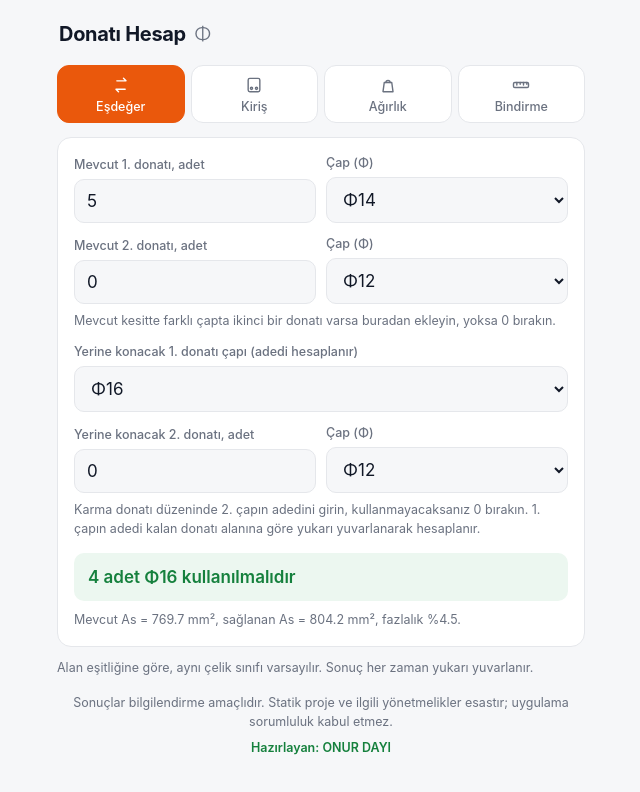
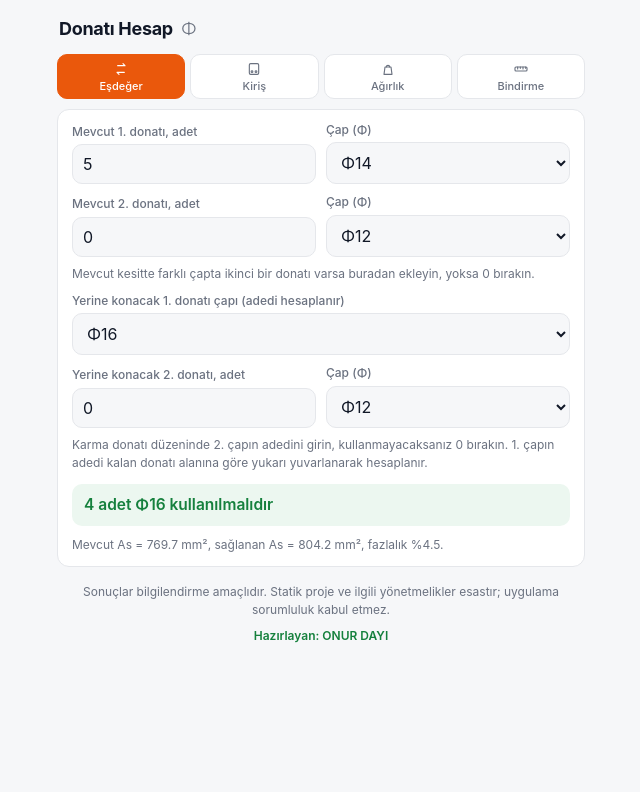
Before and after one commit to onurd55/depom, a plain HTML site: page index.html in a window 1280 px wide. Shown: the whole page, without its empty margins (319-959 px from the left). Drawn offline with Linux system fonts and the light colour scheme.

Commit message:
Add files via upload

```diff
--- a/index.html
+++ b/index.html
@@ -18,30 +18,35 @@ box-sizing:border-box;padding-top:env(safe-area-inset-top,0px);padding-bottom:en
 :root[data-theme="dark"]{--bg:#0d1117;--card:#151a22;--tx:#eef1f5;--mu:#8b94a3;--ac:#eef1f5;--ok:#4ade80;--no:#f87171;--bd:#242c38;--okbg:#10281a;--nobg:#2b1416}
 html{scroll-padding-top:env(safe-area-inset-top,0px);background:var(--bg)}
 *{box-sizing:border-box}
-body{margin:0 auto;background:var(--bg);color:var(--tx);font:16px/1.45 -apple-system,BlinkMacSystemFont,"SF Pro Text","Segoe UI",Roboto,sans-serif;max-width:560px;padding:18px 16px 32px;-webkit-font-smoothing:antialiased}
-.hd{display:flex;align-items:baseline;gap:8px;margin:2px 2px 16px}
-.hd h1{margin:0;font-size:20px;font-weight:650;letter-spacing:-.3px}
-.hd span{font-size:20px;font-weight:300;color:var(--mu)}
-.tabs{display:flex;gap:6px;margin-bottom:14px}
-.tabs button{flex:1;display:flex;flex-direction:column;align-items:center;gap:4px;padding:9px 2px 8px;border:1px solid var(--bd);background:var(--card);color:var(--mu);border-radius:12px;font-size:12.5px;font-weight:500;font-family:inherit}
+body{margin:0 auto;background:var(--bg);color:var(--tx);font:15px/1.45 -apple-system,BlinkMacSystemFont,"SF Pro Text","Segoe UI",Roboto,sans-serif;max-width:560px;padding:14px 16px 28px;-webkit-font-smoothing:antialiased}
+.hd{display:flex;align-items:baseline;gap:8px;margin:2px 2px 12px}
+.hd h1{margin:0;font-size:18px;font-weight:650;letter-spacing:-.3px}
+.hd span{font-size:18px;font-weight:300;color:var(--mu)}
+.tabs{display:flex;gap:5px;margin-bottom:10px}
+.tabs button{flex:1;display:flex;flex-direction:column;align-items:center;gap:2px;padding:6px 2px 5px;border:1px solid var(--bd);background:var(--card);color:var(--mu);border-radius:10px;font-size:11px;font-weight:500;font-family:inherit}
 .tabs button.on{background:#ea580c;border-color:#ea580c;color:#fff}
-.tabs svg{width:20px;height:20px;stroke:currentColor;fill:none;stroke-width:1.7;stroke-linecap:round;stroke-linejoin:round}
-.card{background:var(--card);border:1px solid var(--bd);border-radius:14px;padding:4px 16px 16px;margin-bottom:12px}
-label{display:block;font-size:12.5px;font-weight:500;color:var(--mu);margin:12px 0 5px}
-input,select{width:100%;padding:11px 12px;font-size:17px;font-family:inherit;border:1px solid var(--bd);border-radius:10px;background:var(--bg);color:var(--tx);outline:none}
+.tabs svg{width:16px;height:16px;stroke:currentColor;fill:none;stroke-width:1.7;stroke-linecap:round;stroke-linejoin:round}
+.card{background:var(--card);border:1px solid var(--bd);border-radius:12px;padding:2px 14px 12px;margin-bottom:10px}
+label{display:block;font-size:12px;font-weight:500;color:var(--mu);margin:9px 0 4px}
+input,select{width:100%;padding:9px 10px;font-size:16px;font-family:inherit;border:1px solid var(--bd);border-radius:10px;background:var(--bg);color:var(--tx);outline:none}
 input:focus,select:focus{border-color:var(--tx)}
 .row{display:flex;gap:10px;align-items:end}.row>*{flex:1;min-width:0}
-.res{font-size:17px;font-weight:600;margin-top:14px;padding:12px 14px;border-radius:10px;background:var(--bg)}
+.res{font-size:15.5px;font-weight:600;margin-top:12px;padding:10px 12px;border-radius:10px;background:var(--bg)}
 .res.ok,.res:has(.ok){background:var(--okbg)}
 .res.no,.res:has(.no){background:var(--nobg)}
 .ok{color:var(--ok)}.no{color:var(--no)}
-.sm{font-size:12.5px;color:var(--mu);margin-top:8px;line-height:1.5}
+.sm{font-size:12px;color:var(--mu);margin-top:8px;line-height:1.5}
 .res+.sm{margin-top:10px}
 .hide{display:none}
+.th,.r3{display:grid;grid-template-columns:70px 1fr 1fr;gap:8px;align-items:center}
+.th{font-size:11.5px;color:var(--mu);margin-top:10px}
+.r3{margin-top:7px}.r3 b{font-size:12.5px;font-weight:500;color:var(--mu)}
+.sep{height:1px;background:var(--bd);margin:12px 0 5px}
+input[readonly]{color:var(--mu)}
 .sc{overflow-x:auto}
-table{width:100%;border-collapse:collapse;font-size:14px;margin-top:10px}
+table{width:100%;border-collapse:collapse;font-size:13px;margin-top:10px}
 th{font-size:12px;color:var(--mu);font-weight:500}
-td,th{padding:9px 6px;border-bottom:1px solid var(--bd);text-align:right}th:first-child,td:first-child{text-align:left}
+td,th{padding:7px 6px;border-bottom:1px solid var(--bd);text-align:right}th:first-child,td:first-child{text-align:left}
 tr:last-child td{border-bottom:0}
 </style>
 </head>
@@ -67,7 +72,6 @@ tr:last-child td{border-bottom:0}
 <div class="sm">Karma donatı düzeninde 2. çapın adedini girin, kullanmayacaksanız 0 bırakın. 1. çapın adedi kalan donatı alanına göre yukarı yuvarlanarak hesaplanır.</div>
 <div class="res" id="r1"></div><div class="sm" id="s1"></div>
 </div>
-<div class="sm">Alan eşitliğine göre, aynı çelik sınıfı varsayılır. Sonuç her zaman yukarı yuvarlanır.</div>
 </div>
 
 <div id="p2" class="hide">
--- a/sw.js
+++ b/sw.js
@@ -1,4 +1,4 @@
-var C='donati-v8';
+var C='donati-v10';
 var F=['./','./index.html','./manifest.json','./icon-180.png','./icon-192.png','./icon-512.png'];
 self.addEventListener('install',function(e){e.waitUntil(caches.open(C).then(function(c){return c.addAll(F)}).then(function(){return self.skipWaiting()}))});
 self.addEventListener('activate',function(e){e.waitUntil(caches.keys().then(function(k){return Promise.all(k.filter(function(x){return x!==C}).map(function(x){return caches.delete(x)}))}).then(function(){return self.clients.claim()}))});
```
